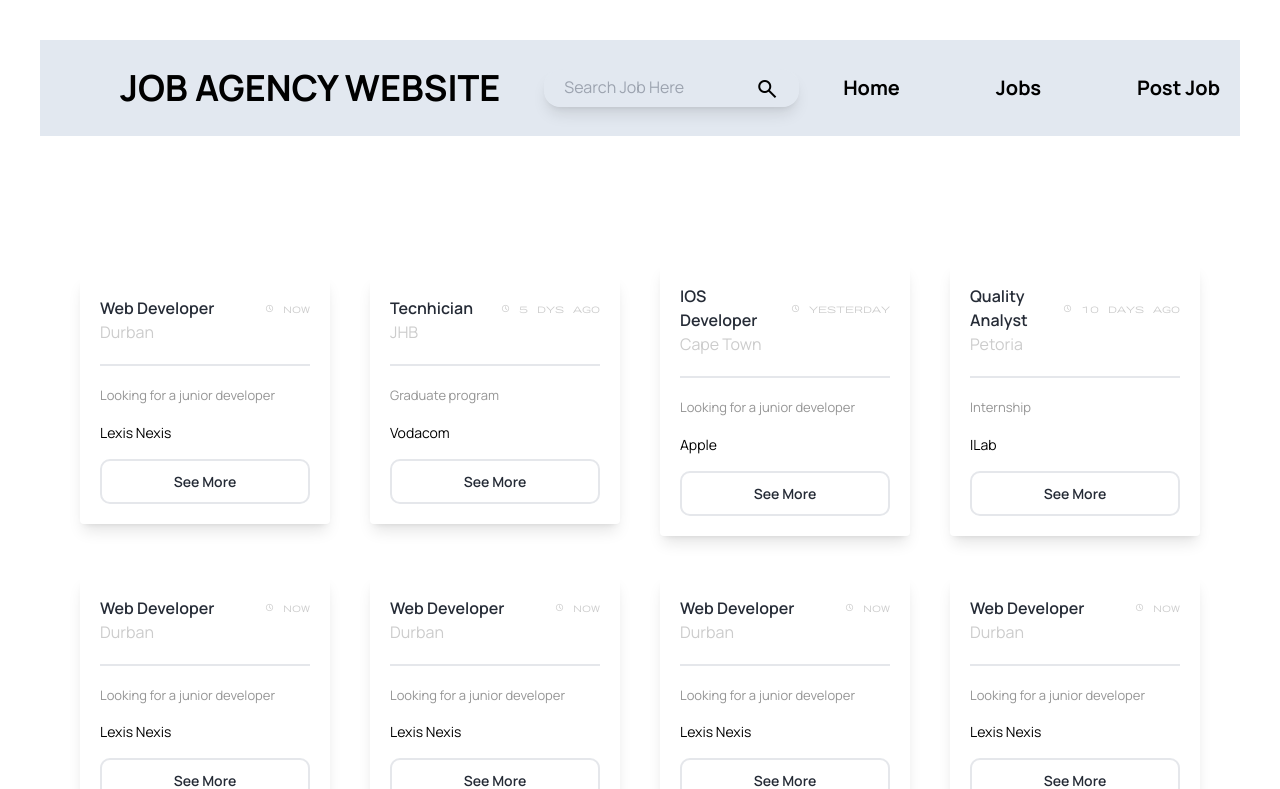
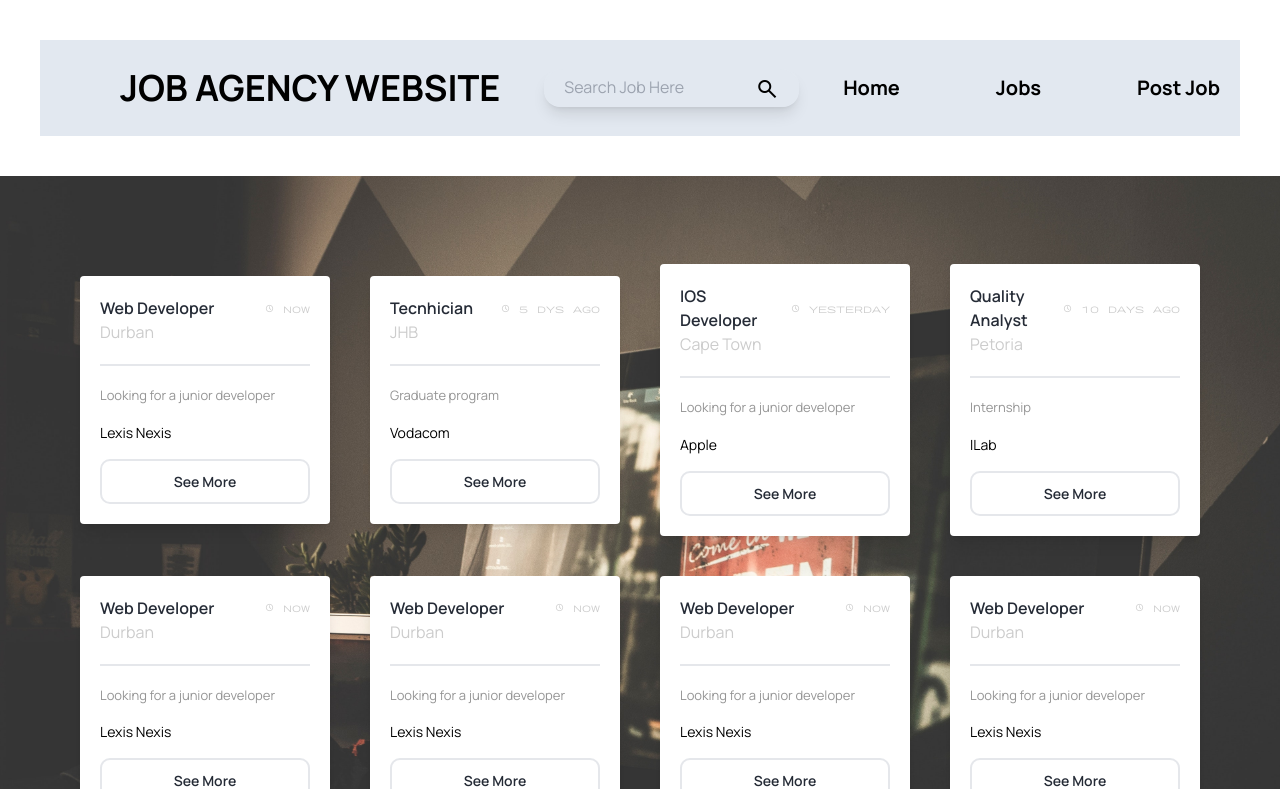
Before and after one commit to HalalaNdwandwe/job-listing, a React (Vite) app: page /Jobs in a window 1280 px wide. Shown: the top 789 px of the page. Built offline with nearby package versions, Linux system fonts and the light colour scheme.

Commit message:
Fixed background images

```diff
--- a/src/Components/Jobs.jsx
+++ b/src/Components/Jobs.jsx
@@ -87,7 +87,7 @@ const Data = [
 
 const Jobs = () => {
     return (
-        <section className={`py-12  bg-cover bg-center bg-[url(${bgImg})]`}>
+        <section className={`py-12  bg-cover bg-center bg-bgImg`}>
 
             <div className="jobContainer flex gap-10 justify-center flex-wrap items-center py-10">
 
--- a/src/Components/home.jsx
+++ b/src/Components/home.jsx
@@ -1,15 +1,15 @@
 import React from 'react';
-import hmImg from "../assets/App-image.jpg";
-
+import JobSec from './JobSec'
 
 const Home = () => {
     return (
-        <section className={`bg-[url(${hmImg})]`}>
+        <section className='bg-image bg-cover'>
             <div className='text-center'>
                 <h1 className='font-extrabold text-3xl text-yellow-400 mb-4'>Explore Thousands of Jobs</h1>
                 <p className='text-2xl mb-4'>Find Jobs, Employment & Career Opportunities. At your fingertips!</p>
                 <button className='border-black border-2 hover:bg-sky-700 hover:text-white text-black py-2 px-20 rounded'>Get Started</button>
             </div>
+            <JobSec/>
 
 
         </section>
--- a/src/pages/HomePage.jsx
+++ b/src/pages/HomePage.jsx
@@ -6,8 +6,6 @@ const HomePage = () => {
     return (
         <MainLayout>
             <Home/>
-            <JobSec/>
-
 
         </MainLayout>
     )
--- a/tailwind.config.js
+++ b/tailwind.config.js
@@ -6,6 +6,10 @@ export default {
   ],
   theme: {
     extend: {
+      backgroundImage: {
+        'image': "url('./src/assets/App-image.jpg')",
+        'bgImg': "url('./src/assets/backgrond-image.jpg')",
+      },
       colors:{
         'blueColor': '#2a68ff',
         'greyIsh': '#f1f4f8',
```
Also changed, not shown: 2 other files (tests, documents, lock files or other folders).
